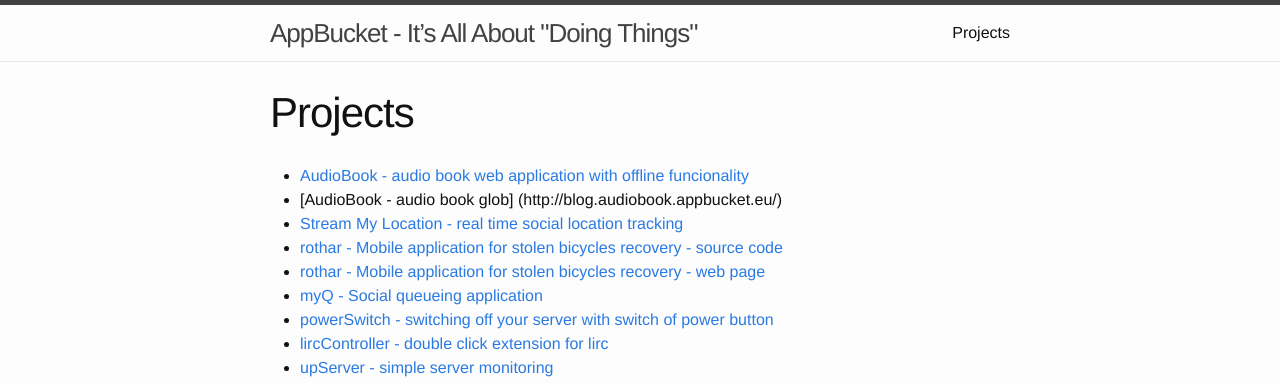
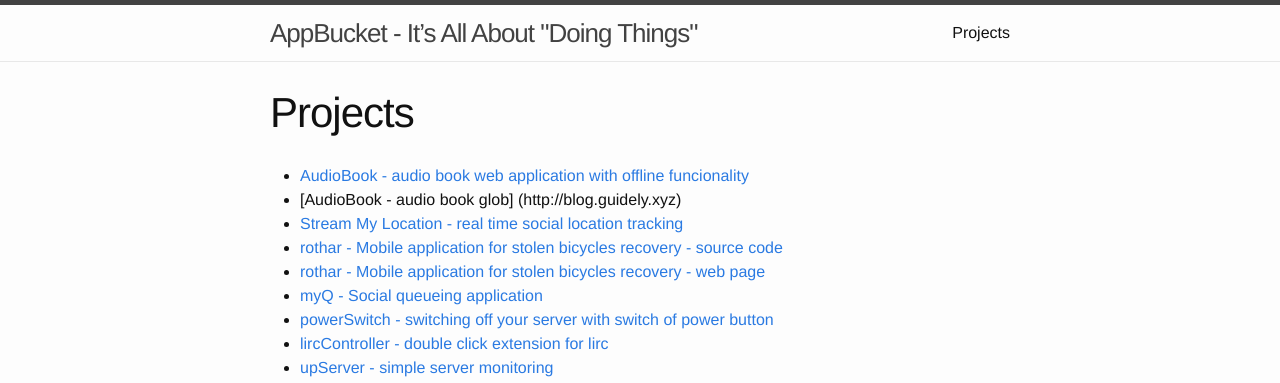
Before and after one commit to abednarski79/abednarski79.github.io, a Jekyll site: the page built from index.md, in a window 1280 px wide. Shown: the top 383 px of the page. Built offline with Jekyll 4.4.1, drawn with Linux system fonts in a browser that asks for light colours; part of the change alters nothing that is shown.

Commit message:
Update index.md

```diff
--- a/index.md
+++ b/index.md
@@ -3,8 +3,8 @@ layout: page
 title: Projects
 ---
 
-- [AudioBook - audio book web application with offline funcionality](http://audiobook.appbucket.eu/create)
-- [AudioBook - audio book glob] (http://blog.audiobook.appbucket.eu/)
+- [AudioBook - audio book web application with offline funcionality](http://guidely.xyz)
+- [AudioBook - audio book glob] (http://blog.guidely.xyz)
 - [Stream My Location - real time social location tracking](https://play.google.com/store/apps/details?id=eu.appbucket.shareloc)
 - [rothar - Mobile application for stolen bicycles recovery - source code](https://github.com/codeforireland/rothar-backend-app)
 - [rothar - Mobile application for stolen bicycles recovery - web page](http://therotharapp.appbucket.eu)
```
